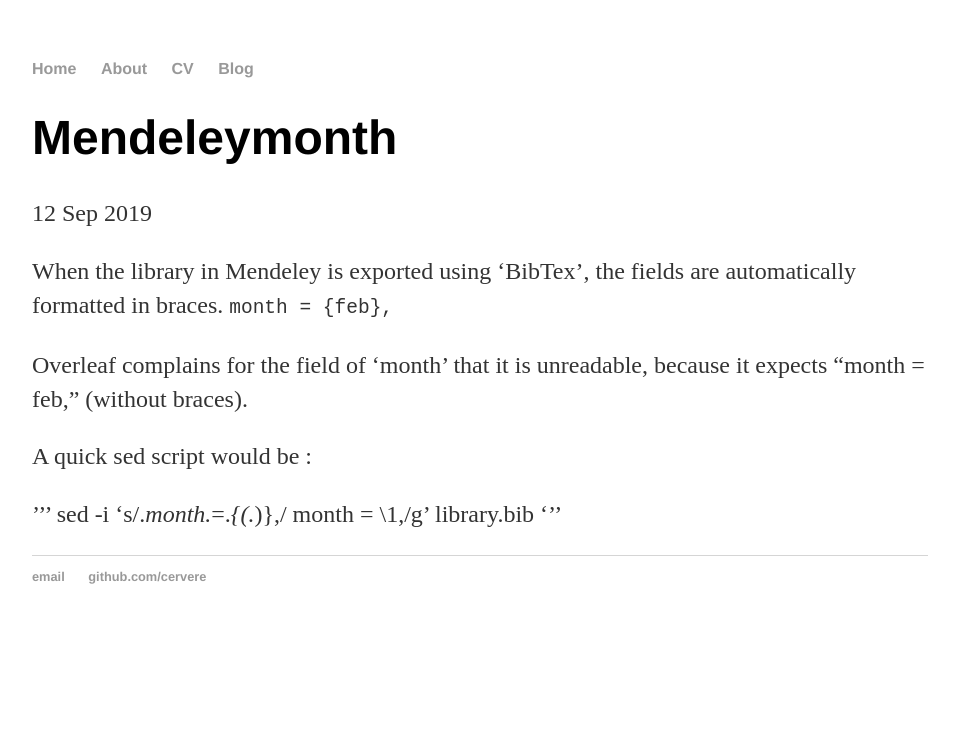
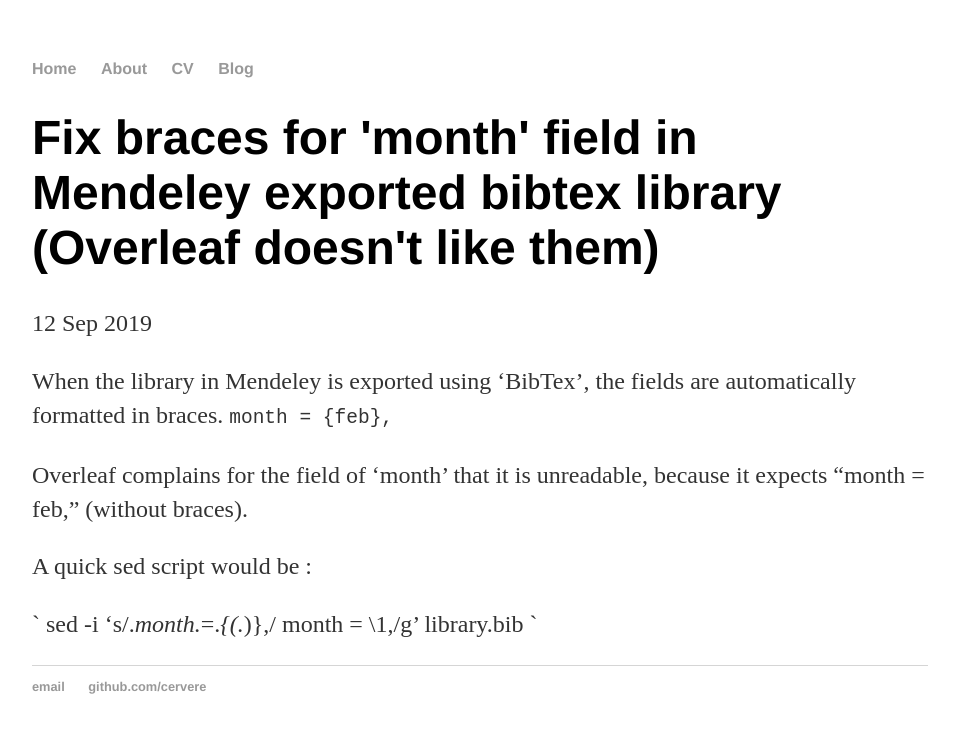
Before and after one commit to cervere/cervere.github.io, a Jekyll site: the page built from _posts/2019-09-12-mendeleymonth.md, in a window 1280 px wide. Shown: the top 733 px of the page, without its empty margins (160-1119 px from the left). Built offline with Jekyll 4.4.1, drawn with Linux system fonts in a browser that asks for light colours; our own code applies the rules of GitHub Pages for plain Markdown files.

```diff
--- a/_posts/2019-09-12-mendeleymonth.md
+++ b/_posts/2019-09-12-mendeleymonth.md
@@ -1,3 +1,9 @@
+---
+layout: post
+title: "Fix braces for 'month' field in Mendeley exported bibtex library (Overleaf doesn't like them) "
+date: 2019-09-12
+---
+
 When the library in Mendeley is exported using 'BibTex', the fields are automatically formatted in braces.
   `month         = {feb},`
 
@@ -5,6 +11,6 @@ Overleaf complains for the field of 'month' that it is unreadable, because it ex
 
 A quick sed script would be :
 
-'''
+`
 sed -i 's/.*month.*=.*{\(.*\)},/  month = \1,/g' library.bib
-'''
+`
```
